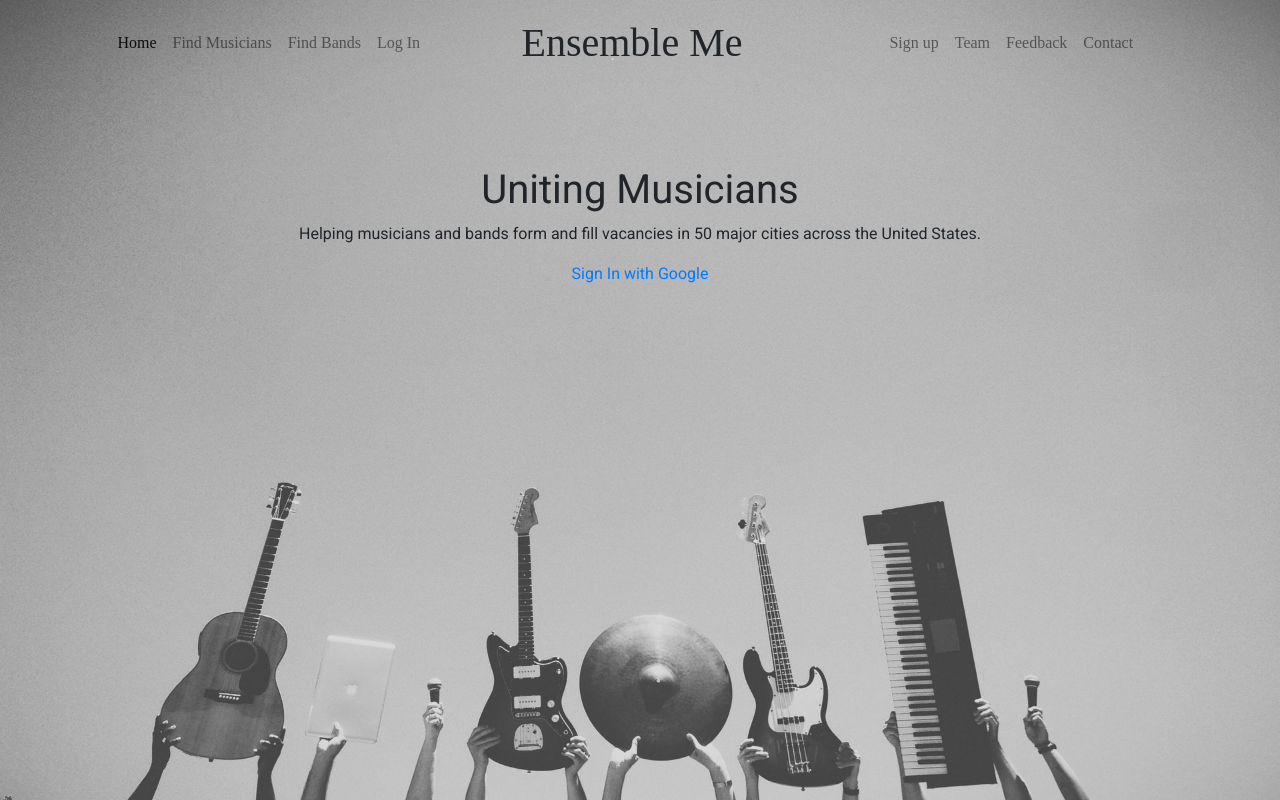
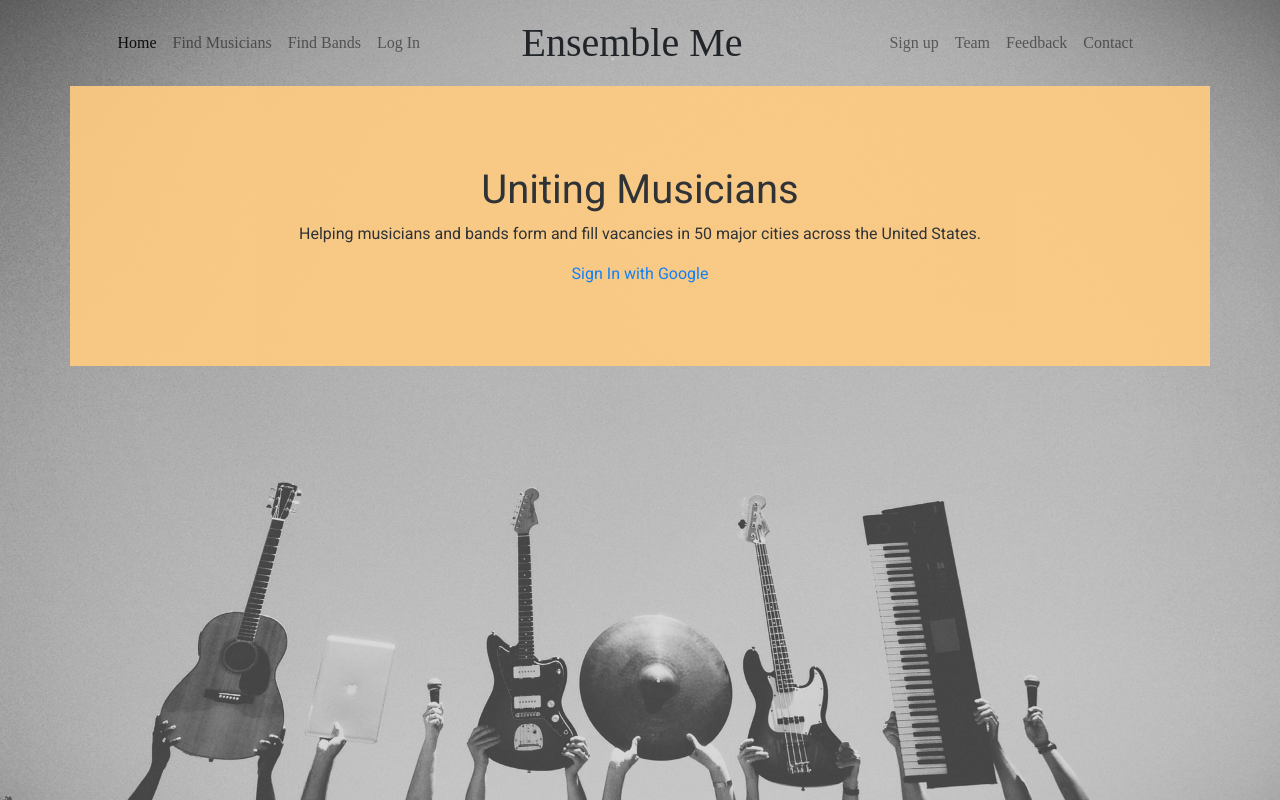
Before and after one commit to JonHake18/enemble-me, a React (Create React App) app in the folder client/: page / in a window 1280 px wide. Built offline with nearby package versions, Linux system fonts and the light colour scheme; a web font is replaced by a local one.

Commit message:
merge conflicts resolved

```diff
--- a/client/src/App.js
+++ b/client/src/App.js
@@ -21,6 +21,7 @@ const App = () => (
     <Router>
       <div>
         <Nav />
+        <div class="container">
           <Route exact path="/" component={Home} />
           <Route exact path="/team" component={Team} />
           <Route exact path="/feedback" component={Feedback} />
@@ -34,6 +35,7 @@ const App = () => (
           <Route exact path="/signupMusician" component={SignupMusician} />
           <Route exact path="/profile" component={Profile} />
         </div>
+      </div>
     </Router>
   </Wrapper>
 );
--- a/client/src/components/Nav/Nav.js
+++ b/client/src/components/Nav/Nav.js
@@ -39,7 +39,7 @@ const Nav = () => (
     </Brand>
     <NavList>
       <NavListItem>
-        <Link to="/signup" className={window.location.pathname === "/signup" ? "nav-link active" : "nav-link"}>
+        <Link to="/signupband" className={window.location.pathname === "/signupband" ? "nav-link active" : "nav-link"}>
           Sign up
           </Link>
       </NavListItem>
```
Also changed, not shown: 1 other file (tests, documents, lock files or other folders). Lines whose indentation alone changed are shown as unchanged.
